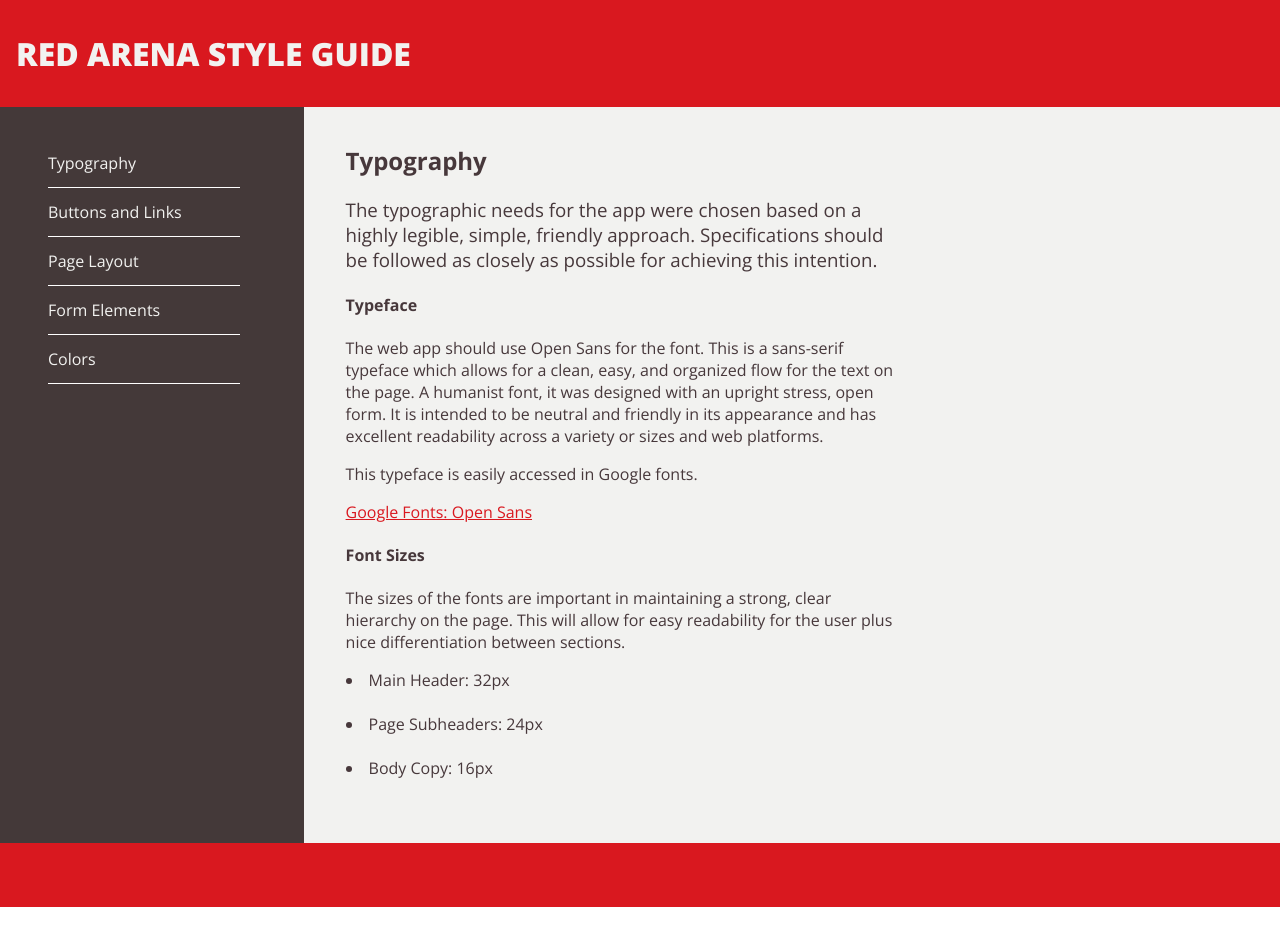
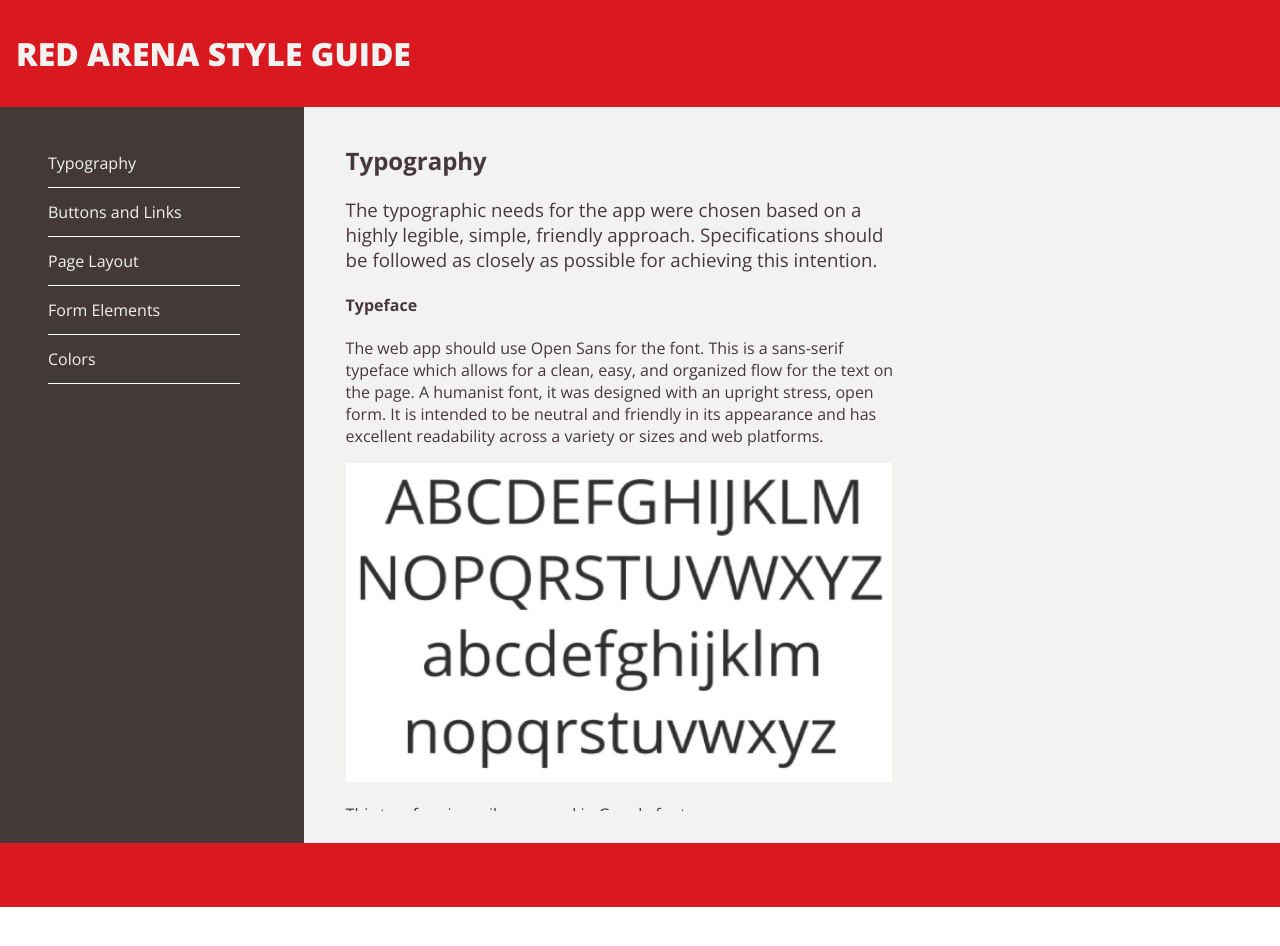
Before and after one commit to scottanderson5/REDarena, a Jekyll site: the page built from 01_typography.html, in a window 1280 px wide. Shown: the top 946 px of the page. Built offline with Jekyll 4.4.1, drawn with Linux system fonts in a browser that asks for light colours; nearby versions of some CDN libraries.

Commit message:
Added Opn Sans Chart to Type page

```diff
--- a/01_typography.html
+++ b/01_typography.html
@@ -11,6 +11,8 @@ permalink: /typography/
 
 <h4>Typeface</h4>
 <p>The web app should use Open Sans for the font. This is a sans-serif typeface which allows for a clean, easy, and organized flow for the text on the page. A humanist font, it was designed with an upright stress, open form. It is intended to be neutral and friendly in its appearance and has excellent readability across a variety or sizes and web platforms.</p>
+<img src="../Assets/OpenSansChart.png" class="sans-chart">
+
 <p>This typeface is easily accessed in Google fonts.</p>
 <a href="https://www.google.com/fonts/specimen/Open+Sans" target="_blank" class="a-link">Google Fonts: Open Sans</a>
 
--- a/css/main.scss
+++ b/css/main.scss
@@ -3,7 +3,6 @@
 ---
 @charset "utf-8";
 
-// Import partials from `sass_dir` (defaults to `_sass`)
 @import "colors";
 @import	"fonts";
 @import "grid";
@@ -33,8 +32,6 @@ p{
 .wrapper{
 	background-color: $PrimaryColor;
 	font-family: $HeaderFont;
-	//font-weight: $HeaderFontWeight;
-	//font-size: $HeaderFontSize;
 	text-transform: uppercase;
 	padding: 1em 0.5em 1em 0.5em;
 	font-weight: 800;
@@ -115,6 +112,12 @@ p{
 .page-link{
 	display: block;
 	border-bottom: 1px solid white;
+}
+
+/***TYPOGRAPHY***/
+
+.sans-chart{
+	width: 98%;
 }
 
 
@@ -210,11 +213,11 @@ p{
 }
 
 .rotated {
-    -webkit-transform: rotate(90deg);  /* Chrome, Safari 3.1+ */
-    -moz-transform: rotate(90deg);  /* Firefox 3.5-15 */
-    -ms-transform: rotate(90deg);  /* IE 9 */
-    -o-transform: rotate(90deg);  /* Opera 10.50-12.00 */
-    transform: rotate(90deg);  /* Firefox 16+, IE 10+, Opera 12.10+ */
+    -webkit-transform: rotate(90deg);
+    -moz-transform: rotate(90deg);
+    -ms-transform: rotate(90deg);
+    -o-transform: rotate(90deg);
+    transform: rotate(90deg);
 }
 
 .grid-css{
@@ -408,7 +411,6 @@ p{
 	font-weight: 200;
 
 	@media (min-width: 650px){
-		//width: 16em;
 		width: 55%;
 		float: right;
 		margin-right: 0em;
@@ -416,7 +418,6 @@ p{
 	}
 
 	@media (min-width: 900px){
-		//width: 25em;
 		float: left;
 		margin-left: 1em;
 	}
```
Also changed, not shown: Assets/OpenSansChart.png (added), 4 other files.
